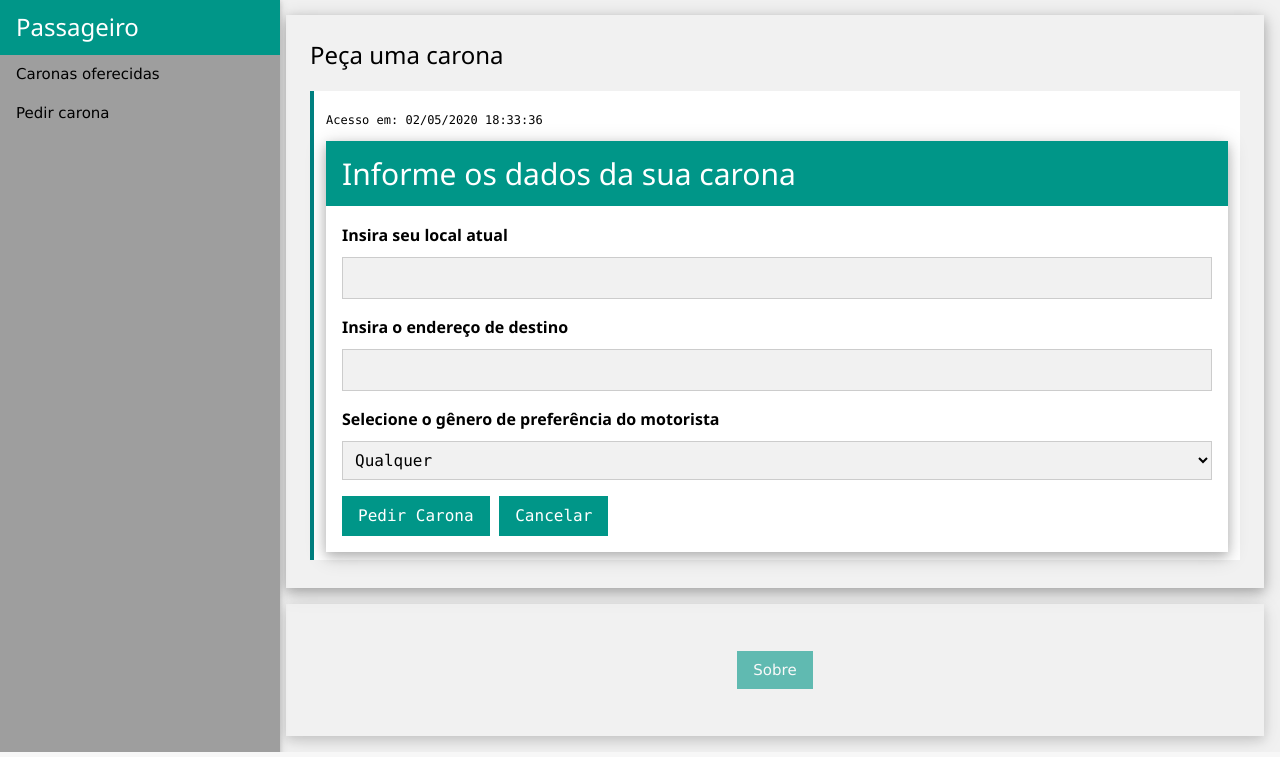
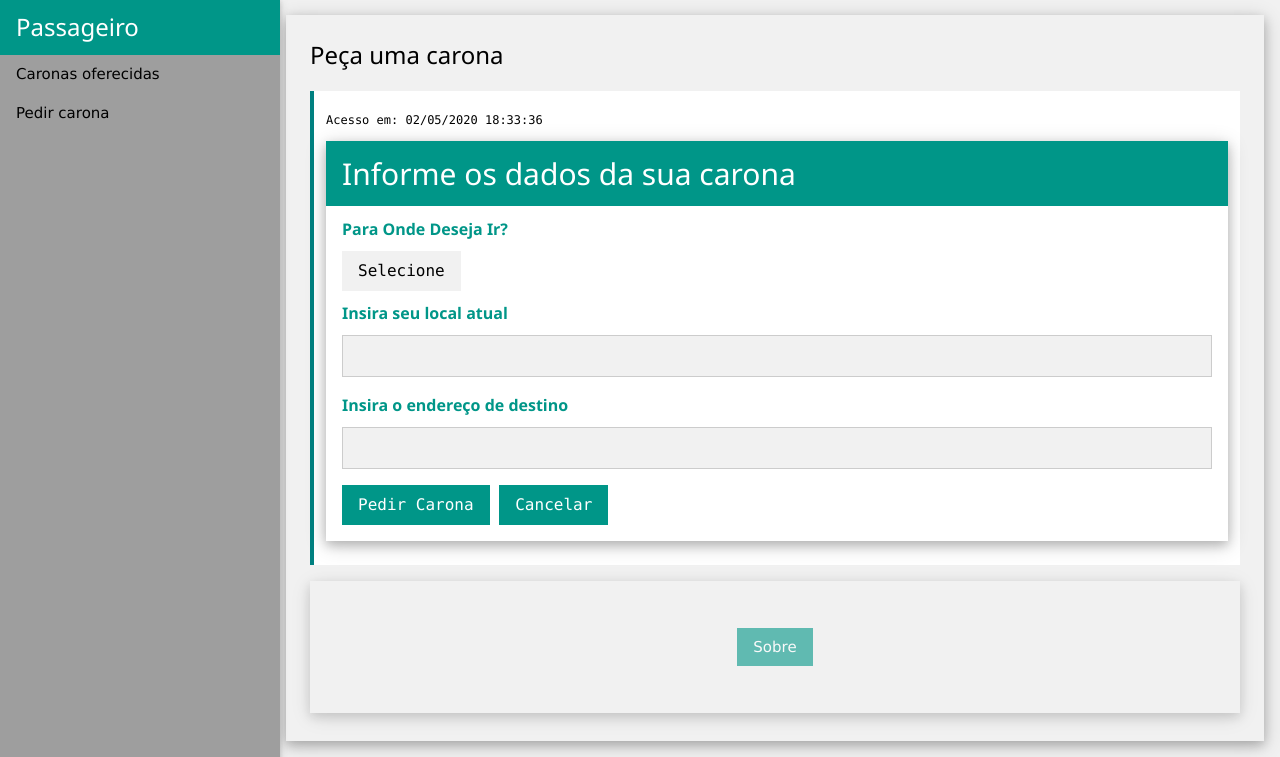
Before and after one commit to n4th4nrjesus/SoftwareDeCarona, a PHP site: page /pedidoRegistrar.php in a window 1280 px wide. Shown: the part 118-875 px from the top of the page. Run offline with PHP 8.4, Linux system fonts and the light colour scheme.

Commit message:
pedir carona quase completo e caronas sendo recuperadas para o motorista

```diff
--- a/pedidoExcluir.php
+++ b/pedidoExcluir.php
@@ -12,11 +12,11 @@ Software de Carona
     <style>
         .w3-theme {
             color: #ffff !important;
-            background-color: #380077 !important
+            background-color: teal !important
         }
 
         .w3-code {
-            border-left: 4px solid #380077
+            border-left: 4px solid teal
         }
 
         .myMenu {
@@ -32,7 +32,7 @@ Software de Carona
 <div class="w3-main w3-container" style="margin-left:270px;margin-top:117px;">
 
     <div class="w3-panel w3-padding-large w3-card-4 w3-light-grey">
-        <h1 class="w3-xxlarge">Exclusão de Disciplina</h1>
+        <h1 class="w3-xxlarge">Carona Excluída</h1>
 
         <p class="w3-large">
             <div class="w3-code cssHigh notranslate">
--- a/pedidoRegistrar.php
+++ b/pedidoRegistrar.php
@@ -53,27 +53,31 @@
                         <h2>Informe os dados da sua carona</h2>
                     </div>
                     <form class="w3-container" action="pedidoRegistrar_exe.php" method="post" onsubmit="return check(this.form)">
-						<input type="hidden" id="acaoForm" name="acaoForm" value="Contratar">
-						<p>
+						<input type="hidden" id="acaoForm" name="acaoForm" value="Carona">
+
+                        <div class="w3-dropdown-hover">
+                            <label class="w3-text-teal"><h6><b>Para Onde Deseja Ir?</b></h6></label>
+                            <button class="w3-button w3-light-grey">Selecione</button>
+                            <div class="w3-dropdown-content w3-bar-block w3-card-4">
+                                <a class="w3-bar-item w3-button">Puc</a>
+                                <a class="w3-bar-item w3-button">Personalizado</a>
+
+                            </div>
+                        </div>
+                        <div>
                             <label class="w3-text-teal"><h6><b>Insira seu local atual</b></h6></label>
                             <input class="w3-input w3-border w3-light-grey" name="localPartida" type="text" pattern="[a-zA-Z\u00C0-\u00FF ]{10,100}$"
                                 title="Endereço entre 10 e 100 letras." required></p>
-						<p>
+                        </div>
+                        <div>
                             <label class="w3-text-teal"><h6><b>Insira o endereço de destino</b></h6></label>
                             <input class="w3-input w3-border w3-light-grey " name="localDestino" type="text"
                                 title="Insira o endereço de destino." required></p>
-						<p>
-						<label class="w3-text-teal"><h6><b>Selecione o gênero de preferência do motorista</b></h6></label>
-
-                        <select class="w3-input w3-border w3-light-grey" name="motoristaGen">
-                            <option value="qualquer">Qualquer</option>
-                            <option value="masculino">Masculino</option>
-                            <option value="feminino">Feminino</option>
-                        </select>
-						<p>
-						<p>
+                        </div>
+                        <div>
 						<input type="submit" value="Pedir Carona" class="w3-btn w3-teal" name="pedidoRegistrar">
 						<input type="button" value="Cancelar" class="w3-btn w3-teal" onclick="window.location.href='.'"></p>
+
                     </form>
 				</div>
 
--- a/postExcluir.php
+++ b/postExcluir.php
@@ -16,7 +16,7 @@ Software de Carona
         }
 
         .w3-code {
-            border-left: 4px solid #380077
+            border-left: 4px solid teal;
         }
 
         .myMenu {
```
Also changed, not shown: pedidoListar.php (+5 -13 lines), pedidoRegistrar_exe.php (+9 -4 lines). Lines whose indentation alone changed are shown as unchanged.
